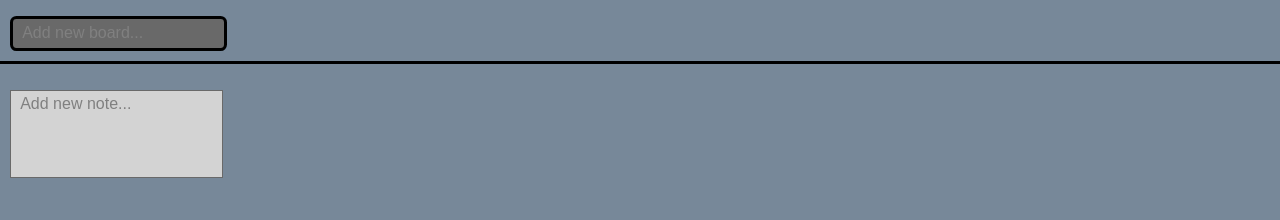
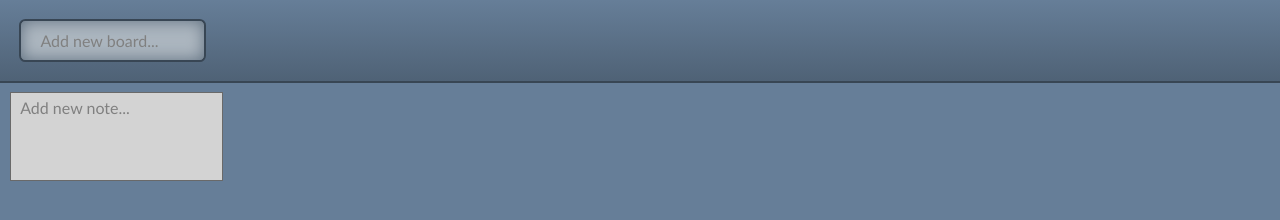
Before and after one commit to aterentic/memoro, a plain HTML site: page public/user.html in a window 1280 px wide. Drawn offline with nearby package versions, Linux system fonts and the light colour scheme; some packages are replaced by stand-ins of ours; no server answers.

Commit message:
Improved boards design. Added boards dragging on window overflow.

```diff
--- a/public/css/memoro.css
+++ b/public/css/memoro.css
@@ -1,8 +1,8 @@
 body {
   margin: 0em;
   padding: 0em;
-  font-family: sans-serif;
-  background-color: lightslategray;
+  font-family: Gill Sans, sans-serif;
+  background-color: #667e98;
   color: lightsteelblue;
 }
 
@@ -12,44 +12,51 @@ body.index {
 }
 
 #boards {
-  box-sizing: border-box;
+  background: linear-gradient(to top, rgba(56,70,84,0.5) 0%, rgba(125,185,232,0) 100%);
+  display: block;
+  overflow: hidden;
   width: 100%;
   padding: 0em;
-  height: 3em;
+  margin: 0em;
   list-style: none;
-  border-bottom: 0.2em solid black;
+  white-space: nowrap;
+  border-bottom: 0.18em solid #384654;
 }
 
 #boards .board {
-  border: solid 0.2em black;
+  display: inline-block;
+  border: solid 0.18em #384654;
   border-radius: 0.4em;
-  float: left;
-  height: 1.2em;
-  padding: 0.3em 0.6em;
-  margin: 0em 0.3em;
-  width: 12em;
-  background-color: dimgray;
+  height: 1.8em;
+  padding: 0.6em 1.2em 0em 1.2em;
+  margin: 1.2em 0em 1.2em 0.6em;
+  background-color: #acb6bf;
+  box-shadow: inset 0 0 1em #607080;
   color: white;
 }
 
 #boards .board:first-child {
-  margin-left: 0.6em;
+  margin-left: 1.2em;
 }
 
 #boards .board:last-child {
-  margin-left: 0.6em;
+  margin-right: 1.2em;
 }
 
-#boards .board:hover {
+#boards .board:hover, #boards .board.selected:hover {
+  color: #607080;
+  box-shadow: inset 0 0 1em white;
   cursor: pointer;
 }
 
-#boards .board.empty {
+#boards .board.empty, #boards .board.edit {
   color: gray;
+  min-width: 9em;
 }
 
 #boards .board.selected {
-  background-color: lightgray;
+  color: #607080;
+  box-shadow: inset 0 0 1em #e6e4c3;
 }
 
 #notes {
--- a/public/js/controllers.js
+++ b/public/js/controllers.js
@@ -32,14 +32,39 @@ controllers.controller('UsersController', ['$scope', 'User', function ($scope, U
 
 controllers.controller('UserController', ['$scope', 'User', 'Board', 'Note', function ($scope, User, Board, Note) {
 
+  var move = false;
+  var prevousX = 0;
+
+  $scope.boardsMouseDown = function($event) {
+    prevousX = $event.clientX;
+    move = true;
+    $event.preventDefault();
+  }
+
+  $scope.boardsMouseUp = function($event) {
+    move = false;
+  }
+
+  $scope.boardsMouseMove = function($event) {
+    if (!move) return false;
+    document.querySelector("#boards").scrollLeft -= $event.clientX - prevousX;
+    prevousX = $event.clientX;
+  }
+
+  $scope.boardMouseDown = function($event) {
+    $event.preventDefault();
+  }
+
   function makeEditable(element) {
-    element.innerHTML  = "";
     element.classList.remove("empty");
+    element.classList.add("edit");
     element.contentEditable = true;
     element.focus();
+    element.innerHTML  = "";
   }
 
   function makeEmpty(element, tip) {
+    element.classList.remove("edit");
     element.classList.add("empty");
     element.innerHTML = tip;
     element.contentEditable = false;
--- a/public/user.html
+++ b/public/user.html
@@ -5,8 +5,8 @@
         <link href="/css/memoro.css" rel="stylesheet" type="text/css" />
     </head>
     <body ng-controller="UserController">
-        <ul id="boards">
-            <li class="board{{board.selected}}" ng-click="boardClick($event)" ng-repeat="board in user.boards | orderBy:orderBy" data-name="{{board.name}}">
+        <ul id="boards" ng-mousedown="boardsMouseDown($event)" ng-mouseup="boardsMouseUp($event)" ng-mousemove="boardsMouseMove($event)">
+            <li class="board{{board.selected}}" ng-mousedown="boardMouseDown($event)" ng-click="boardClick($event)" ng-repeat="board in user.boards | orderBy:orderBy" data-name="{{board.name}}">
                 {{board.name}}
             </li>
             <li class="board empty" id="new-board" contenteditable="false" ng-click="newBoardClick($event)" ng-keydown="newBoardKeydown($event)" ng-blur="newBoardBlur($event)" ng-keypress="newBoardKeypress($event)">
```
